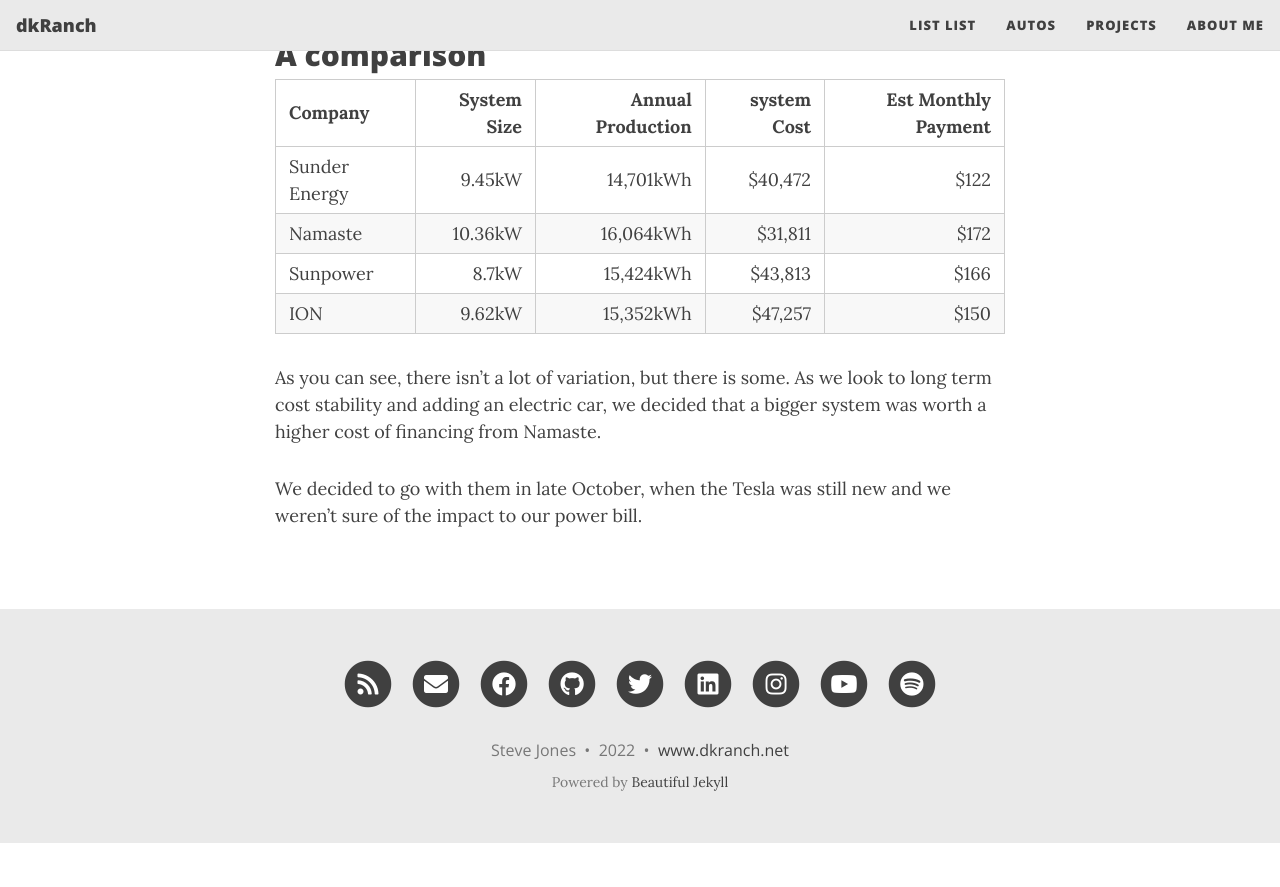
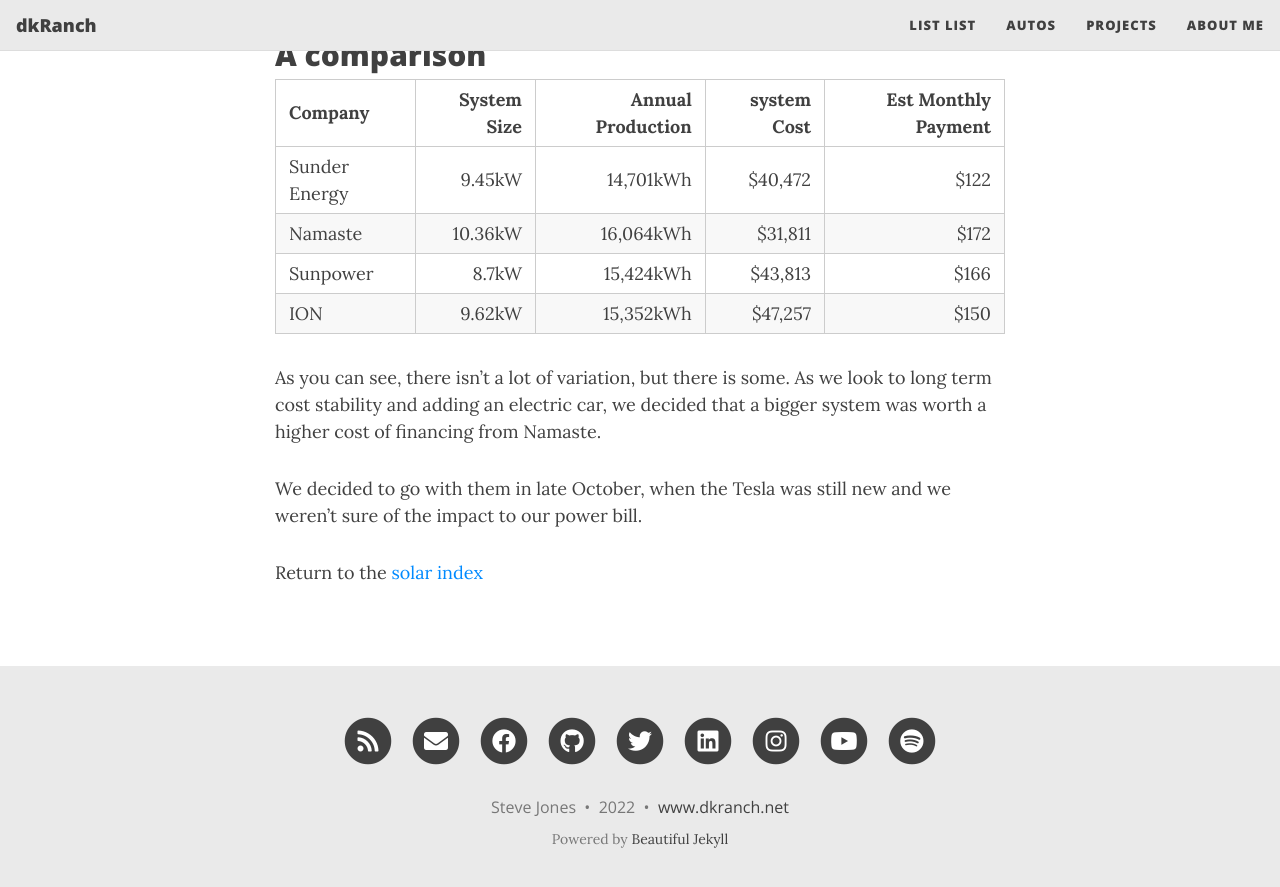
Before and after one commit to dkranch/www, a Jekyll site: the page built from projects/solar/bids.md, in a window 1280 px wide and 900 px high, scrolled down 1994 px. Shown: the top 887 px of the window. Built offline with Jekyll 4.4.1, drawn with Linux system fonts in a browser that asks for light colours; nearby versions of some CDN libraries; before the commit the page ends 2837 px from its top, so only the background shows below that.

Commit message:
solar nav

```diff
--- a/projects/solar/bids.md
+++ b/projects/solar/bids.md
@@ -56,3 +56,5 @@
 As you can see, there isn't a lot of variation, but there is some. As we look to long term cost stability and adding an electric car, we decided that a bigger system was worth a higher cost of financing from Namaste.
 
 We decided to go with them in late October, when the Tesla was still new and we weren't sure of the impact to our power bill.
+
+Return to the [solar index](./solarindex)
```
Also changed, not shown: projects/solar/install.md (+2 -0 lines).
